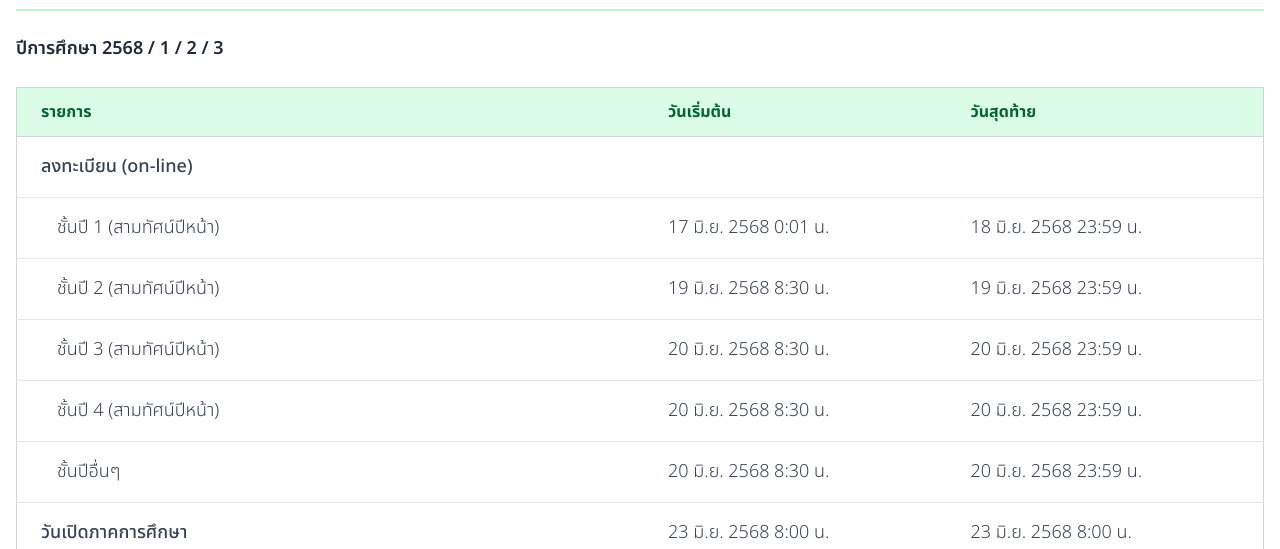
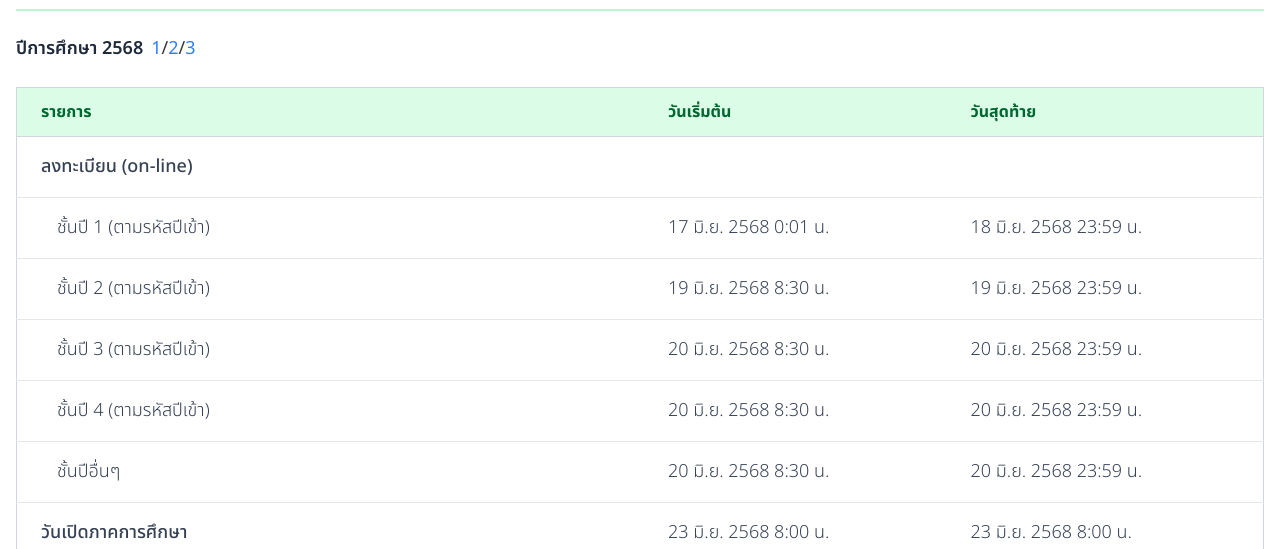
Before and after one commit to numcayX2/Reg_MJU, a website: page calendar.html in a window 1280 px wide. Shown: the part 251-800 px from the top of the page. Drawn offline with Linux system fonts and the light colour scheme.

Commit message:
calendar fixed

```diff
--- a/calendar.html
+++ b/calendar.html
@@ -74,8 +74,15 @@
             ปฏิทินการศึกษา มหาวิทยาลัยแม่โจ้
         </h1>
 
-        <div class="mb-6 text-lg">
-            <span class="font-semibold text-gray-800">ปีการศึกษา 2568 / 1 / 2 / 3</span>
+        <div class="mb-6 text-lg flex justify-start items-center">
+            <span class="font-semibold text-gray-800">ปีการศึกษา 2568</span>
+            <div class="flex flex-row items-center justify-center ml-2">
+                <a href="#" class="text-blue-500 duration-200 hover:text-blue-700">1</a>
+                <p>/</p>
+                <a href="#" class="text-blue-500 duration-200 hover:text-blue-700">2</a>
+                <p>/</p>
+                <a href="#" class="text-blue-500 duration-200 hover:text-blue-700">3</a>
+            </div>
         </div>
         <div class="overflow-x-auto">
             <table class="min-w-full bg-white border border-gray-300">
@@ -96,7 +103,7 @@
                     </tr>
                     <tr class="border-b border-gray-200 hover:bg-gray-100 transition-colors duration-200">
                         <td class="py-2 px-3 sm:px-6 md:py-4 text-left pl-6 sm:pl-10 text-sm sm:text-md md:text-lg">
-                            ชั้นปี 1 (สามทัศน์ปีหน้า)</td>
+                            ชั้นปี 1 (ตามรหัสปีเข้า)</td>
                         <td class="py-2 px-3 sm:px-6 md:py-4 text-left text-sm sm:text-md md:text-lg">17 มิ.ย. 2568 0:01
                             น.</td>
                         <td class="py-2 px-3 sm:px-6 md:py-4 text-left text-sm sm:text-md md:text-lg">18 มิ.ย. 2568
@@ -104,7 +111,7 @@
                     </tr>
                     <tr class="border-b border-gray-200 hover:bg-gray-100 transition-colors duration-200">
                         <td class="py-2 px-3 sm:px-6 md:py-4 text-left pl-6 sm:pl-10 text-sm sm:text-md md:text-lg">
-                            ชั้นปี 2 (สามทัศน์ปีหน้า)</td>
+                            ชั้นปี 2 (ตามรหัสปีเข้า)</td>
                         <td class="py-2 px-3 sm:px-6 md:py-4 text-left text-sm sm:text-md md:text-lg">19 มิ.ย. 2568 8:30
                             น.</td>
                         <td class="py-2 px-3 sm:px-6 md:py-4 text-left text-sm sm:text-md md:text-lg">19 มิ.ย. 2568
@@ -112,7 +119,7 @@
                     </tr>
                     <tr class="border-b border-gray-200 hover:bg-gray-100 transition-colors duration-200">
                         <td class="py-2 px-3 sm:px-6 md:py-4 text-left pl-6 sm:pl-10 text-sm sm:text-md md:text-lg">
-                            ชั้นปี 3 (สามทัศน์ปีหน้า)</td>
+                            ชั้นปี 3 (ตามรหัสปีเข้า)</td>
                         <td class="py-2 px-3 sm:px-6 md:py-4 text-left text-sm sm:text-md md:text-lg">20 มิ.ย. 2568 8:30
                             น.</td>
                         <td class="py-2 px-3 sm:px-6 md:py-4 text-left text-sm sm:text-md md:text-lg">20 มิ.ย. 2568
@@ -120,7 +127,7 @@
                     </tr>
                     <tr class="border-b border-gray-200 hover:bg-gray-100 transition-colors duration-200">
                         <td class="py-2 px-3 sm:px-6 md:py-4 text-left pl-6 sm:pl-10 text-sm sm:text-md md:text-lg">
-                            ชั้นปี 4 (สามทัศน์ปีหน้า)</td>
+                            ชั้นปี 4 (ตามรหัสปีเข้า)</td>
                         <td class="py-2 px-3 sm:px-6 md:py-4 text-left text-sm sm:text-md md:text-lg">20 มิ.ย. 2568 8:30
                             น.</td>
                         <td class="py-2 px-3 sm:px-6 md:py-4 text-left text-sm sm:text-md md:text-lg">20 มิ.ย. 2568
```
Also changed, not shown: src/output.css.
